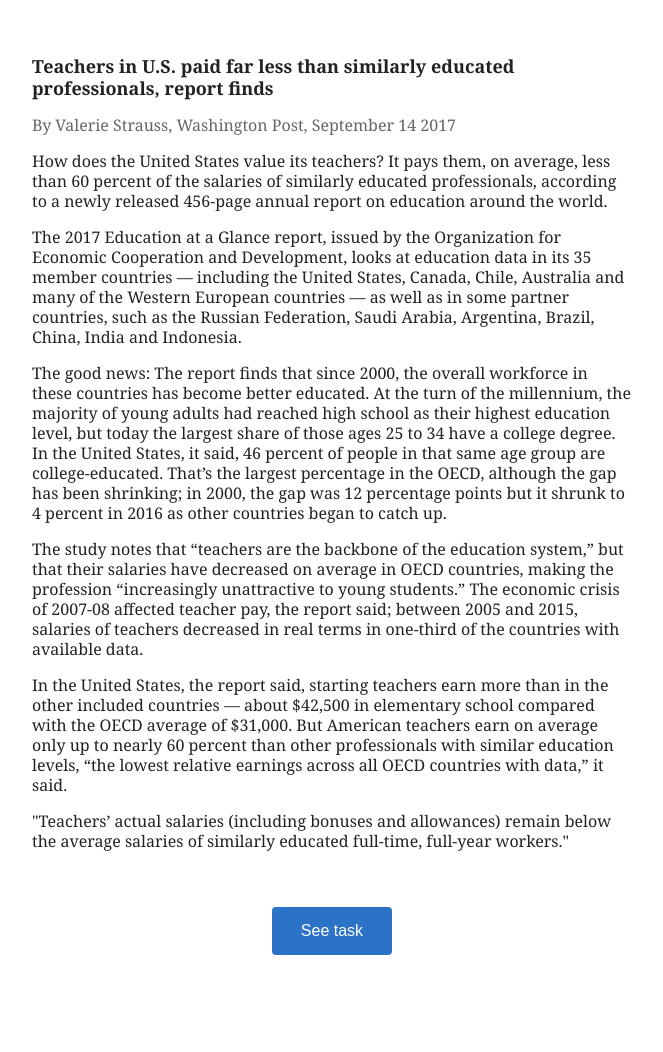
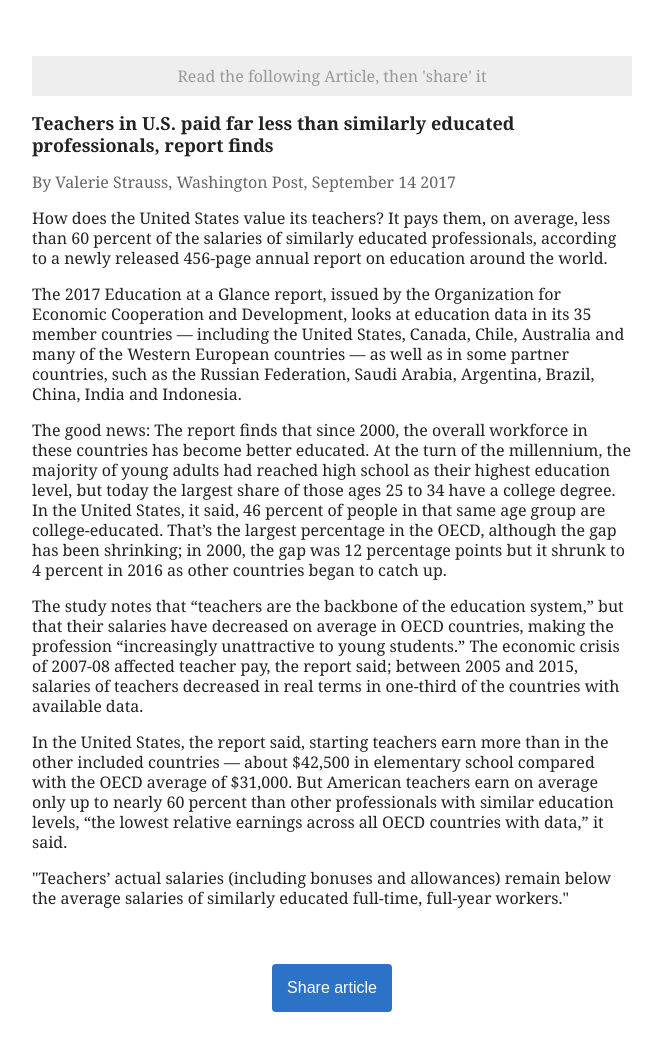
Before and after one commit to karkesu/system2share, a Flask app: page /getTask/1/1 in a window 1280 px wide. Shown: the whole page, without its empty margins (308-971 px from the left). Before the commit the page ends 955 px from the top, so only its background shows below. Run offline with Flask 2, Linux system fonts and the light colour scheme.

Commit message:
updated tracking and instructions

```diff
--- a/server.py
+++ b/server.py
@@ -3,7 +3,7 @@ import sys
 import random
 
 #This allows us to specify whether we are pushing to the sandbox or live site.
-DEV_ENVIROMENT_BOOLEAN = False
+DEV_ENVIROMENT_BOOLEAN = True
 if DEV_ENVIROMENT_BOOLEAN:
     amazon_host = 'https://workersandbox.mturk.com/mturk/externalSubmit'
 else:
@@ -25,28 +25,22 @@ def getHIT(articleID, articleCategory):
     articleByLine = article[1]
     articleText = article[2:]
 
-    annotations = [
-        #0
-        {"annotation": "",
-        "placeholder": "Say something about this..."},
-        #1
-        {"annotation": "Share a quote to give people more context.",
-        "placeholder": ""},
-        #2
-        {"annotation": "Summarize the article.",
-        "placeholder": ""},
-        #3
-        {"annotation": "How does this issue affect you or someone you know?",
-        "placeholder": "Sharing a personal story helps others understand the real impacts of this issue."},
-        #4
-        {"annotation": "Argue for or against the main viewpoints of this article. Is there anything missing that you would like to learn more about?",
-        "placeholder": "Do you have any specific questions?"},
-        #5
-        {"annotation": "What should we do about this issue? Who should care and why?",
-        "placeholder": ""},
-        ]
+    prompts = [
+        {"prompt": "",
+            "placeholder": "Say something about this..."},
+        {"prompt": "Share a quote to give people more context.",
+            "placeholder": ""},
+        {"prompt": "Summarize the article.",
+            "placeholder": ""},
+        {"prompt": "How does this issue affect you or someone you know?",
+            "placeholder": "Sharing a personal story helps others understand the real impacts of this issue."},
+        {"prompt": "Argue for or against the main viewpoints of this article. Is there anything missing that you would like to learn more about?",
+            "placeholder": "Do you have any specific questions?"},
+        {"prompt": "What should we do about this issue? Who should care and why?",
+            "placeholder": ""}
+    ]
 
-    annotationID = random.randint(0,5)
+    promptID = random.randint(0,5)
     data = {
         'amazon_host': amazon_host,
         'hitID': request.args.get('hitId'),
@@ -54,12 +48,13 @@ def getHIT(articleID, articleCategory):
         'assignmentID': request.args.get('assignmentId'),
         'turkSubmitTo': request.args.get('turkSubmitTo'),
         'workerID': request.args.get('workerId'),
+        'articleCategory': articleCategory,
+        'articleID': articleID,
         'articleTitle': articleTitle,
         'articleByLine': articleByLine,
         'articleText': articleText,
-        'annotationID': annotationID,
-        'annotation': annotations[annotationID]["annotation"],
-        'placeholder': annotations[annotationID]["placeholder"]
+        'promptID': promptID,
+        'prompts': prompts
     }
 
     response = make_response(render_template('task.html', data = data))
--- a/static/css/main.css
+++ b/static/css/main.css
@@ -137,6 +137,16 @@ h3 {
 	font-weight: 400;
 }
 
+.instructions {
+	color: #999;
+	padding: 10px;
+	background-color: #eee;
+	text-align: center;
+}
+.bg-pink {
+	background-color: #ffc6a8;
+}
+
 /* utils */
 
 .align-center {
--- a/templates/task.html
+++ b/templates/task.html
@@ -3,6 +3,7 @@
 
 <div id="container">
   <div id="article">
+    <p class="instructions">Read the following Article, then 'share' it</p>
     <h2>{{ data.articleTitle }}</h2>
     <h3>{{ data.articleByLine }}</h3>
     {% for paragraph in data.articleText %}
@@ -10,19 +11,23 @@
     {% endfor %}
   </div>
   <div id="post-article-toolbar">
-    <button type="button" class="align-center" id="goToForm" onclick="showShareForm()">See task</button>
+    <button type="button" class="align-center" id="goToForm" onclick="showShareForm()">Share article</button>
   </div>
 </div>
 <div id="screen">
   <div id="shareForm">
     <button id="goToArticle" onclick="hideShareForm()">← Back To Article</button>
-    <p>If you were to share this news story on social media, what would you say about it?</p>
+    <p class="instructions bg-pink">Act like you're about to share this article on social media.</p>
+    <br>
+    <p><b>{{ data.prompts[data.promptID]["prompt"] }}</b></p>
     <form name="mturkForm" id="mturkForm" action="{{ data.amazon_host }}" method="POST">
       <input type="hidden" id="assignmentId" value="{{ data.assignmentID }}" name="assignmentId"/>
       <input type="hidden" id="hitId" value="{{ data.hitID }}" name="hitId"/>
       <input type="hidden" id="workerId" value="{{ data.workerID }}" name="workerId"/>
-      <input type="hidden" id="annotationId" value="{{ data.annotationID }}" name="annotationId"/>
-      <textarea id="annotation" name="annotation" placeholder="{{ data.annotation }}" rows="5"></textarea>
+      <input type="hidden" id="articleCategory" value="{{ data.articleCategory }}" name="articleCategory"/>
+      <input type="hidden" id="articleId" value="{{ data.articleID }}" name="articleId"/>
+      <input type="hidden" id="promptId" value="{{ data.promptID }}" name="promptId"/>
+      <textarea id="annotation" name="annotation" placeholder="{{ data.prompts[data.promptID]['placeholder'] }}" rows="5"></textarea>
       <button id="submitButton" value="Submit" onclick="submitTask()">Submit</button>
     </form>
   </div>
```
Also changed, not shown: turkManager.py (+14 -13 lines).
